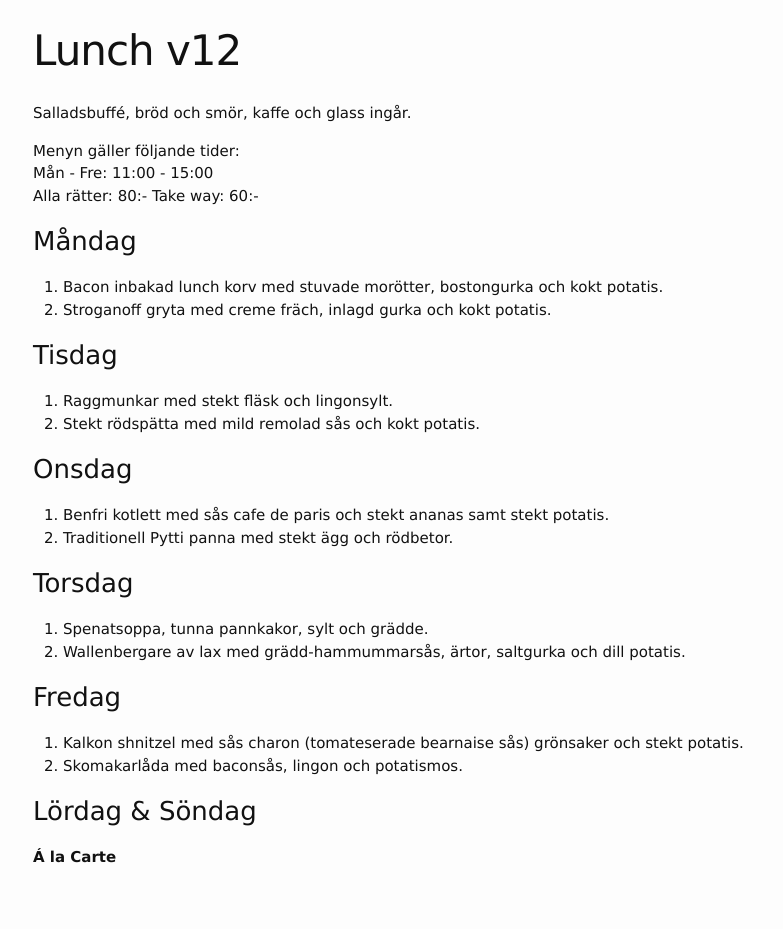
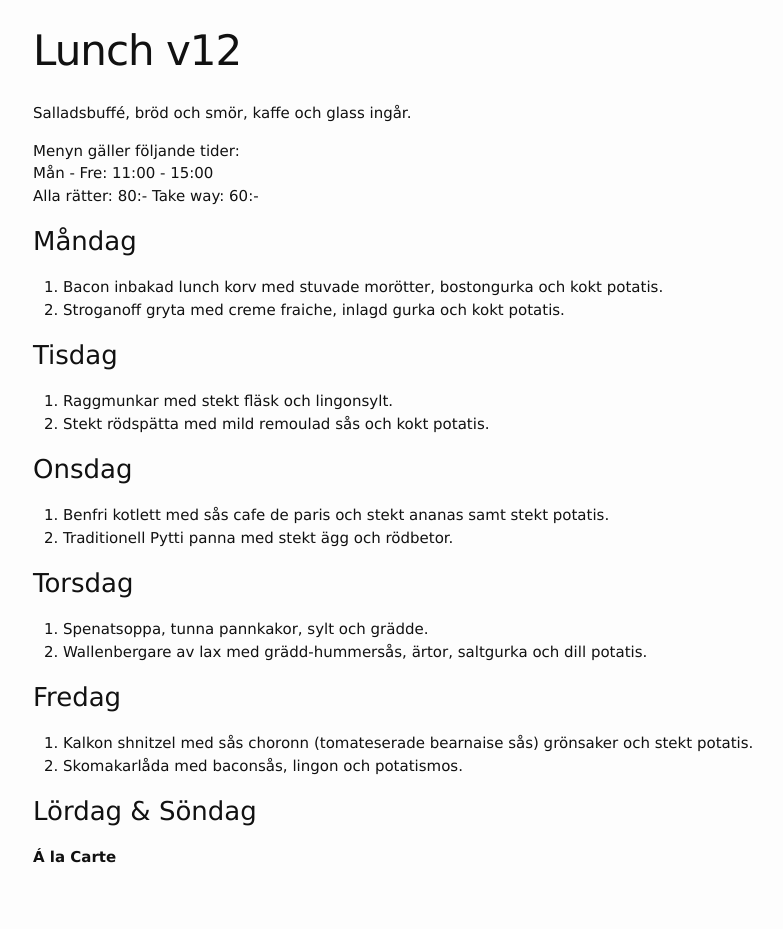
Before and after one commit to FarInn62/farinn62.github.io, a Jekyll site: the page built from lunch.md, in a window 1280 px wide. Shown: the whole page, without its empty margins (237-1020 px from the left). Built offline with Jekyll 4.4.1, drawn with Linux system fonts in a browser that asks for light colours.

Commit message:
Update lunch.md

```diff
--- a/lunch.md
+++ b/lunch.md
@@ -13,12 +13,12 @@ Alla rätter: 80:- Take way: 60:-
 ### Måndag
 
 1. Bacon inbakad lunch korv med stuvade morötter, bostongurka och kokt potatis.
-2. Stroganoff gryta med creme fräch, inlagd gurka och kokt potatis.
+2. Stroganoff gryta med creme fraiche, inlagd gurka och kokt potatis.
 
 ### Tisdag
 
 1. Raggmunkar med stekt fläsk och lingonsylt.
-2. Stekt rödspätta med mild remolad sås och kokt potatis.
+2. Stekt rödspätta med mild remoulad sås och kokt potatis.
 
 ### Onsdag
 
@@ -28,13 +28,12 @@ Alla rätter: 80:- Take way: 60:-
 ### Torsdag
 
 1. Spenatsoppa, tunna pannkakor, sylt och grädde.
-2. Wallenbergare av lax med grädd-hammummarsås, ärtor, saltgurka och dill potatis.
+2. Wallenbergare av lax med grädd-hummersås, ärtor, saltgurka och dill potatis.
 
 ### Fredag
 
-1. Kalkon shnitzel med sås charon (tomateserade bearnaise sås) grönsaker och stekt potatis.
+1. Kalkon shnitzel med sås choronn (tomateserade bearnaise sås) grönsaker och stekt potatis.
 2. Skomakarlåda med baconsås, lingon och potatismos.
-
 
 ### Lördag & Söndag
 
```
